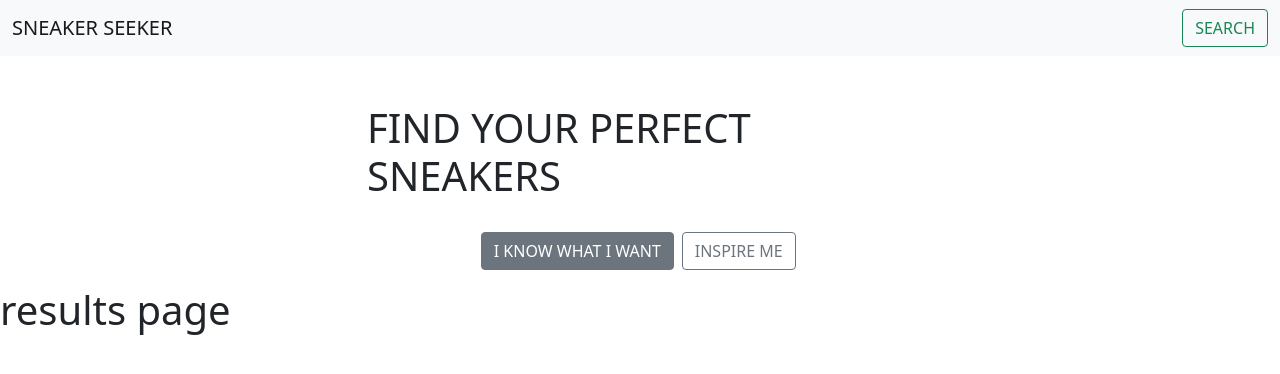
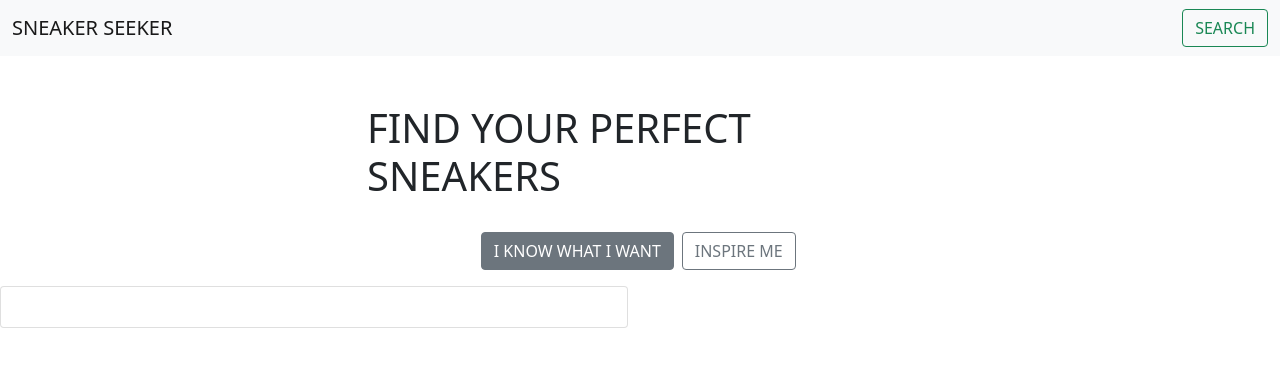
Before and after one commit to InfobyAdrienne/Sneaker-Seeker-Demo, a React (Create React App) app in the folder client/: page /results in a window 1280 px wide. Shown: the top 374 px of the page. Built offline with nearby package versions, Linux system fonts and the light colour scheme.

Commit message:
empty cards for search page, but currently saved in results.js

```diff
--- a/client/src/components/Results.js
+++ b/client/src/components/Results.js
@@ -1,9 +1,43 @@
-import React from 'react';
+// import React from 'react';
+// import 'bootstrap/dist/css/bootstrap.min.css';
 
 
-const Results = (props) => {
-  return (
-    <h1>results page</h1>
-  )
-}
-export default Results;
+
+// const Results = (props) => {
+//   return (
+//     <h1>results page</h1>
+//   )
+// }
+import React from 'react';
+import 'bootstrap/dist/css/bootstrap.min.css';
+import {
+  Row, Col, Card, CardBody, CardTitle, CardText, CardImg
+} from 'reactstrap'
+import './index.css'
+import './Search.js'
+
+    const Results = (sneaker) => {
+        return (
+          <div>
+            <div>
+               <Row className="App">
+                <Col xs="6">
+                  <Card>
+                    {/* <CardImg top width="100%" src={(sneaker.media.smallImageUrl)}></CardImg> */}
+                    <CardBody>
+                      <CardTitle>
+                        {sneaker.id}
+                      </CardTitle>
+                      <CardText>
+                        {sneaker.retailPrice}
+                      </CardText>
+                    </CardBody>
+                  </Card>
+                </Col>
+              </Row>
+            </div>
+          </div>
+        )
+      }
+
+export default Results
--- /dev/null
+++ b/client/src/components/index.css
@@ -0,0 +1,3 @@
+.ContentItem {
+  margin-top: 10px;
+}
```
Also changed, not shown: package.json (added, +9 -0 lines), 2 other files (tests, documents, lock files or other folders).
